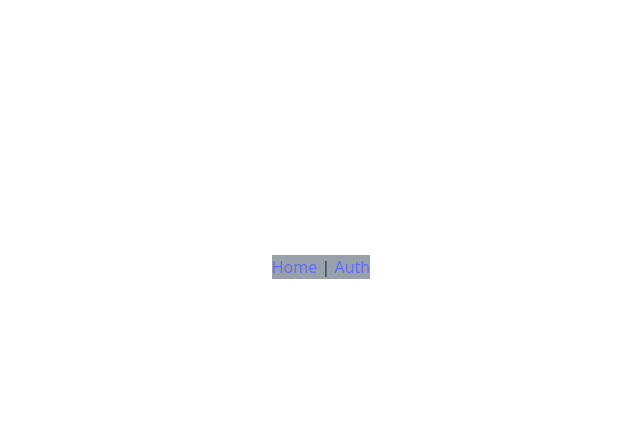
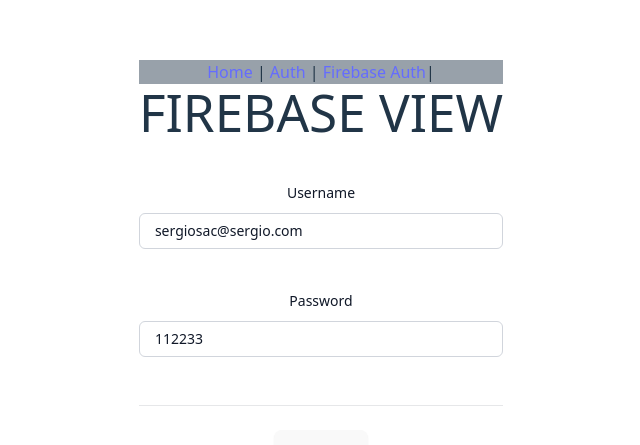
Before and after one commit to srg1995/authproject, a Vue app: page /firebase in a window 1280 px wide. Before the commit this address had no page. Shown: the part 133-578 px from the top of the page, without its empty margins (319-959 px from the left). Built offline with nearby package versions, Linux system fonts and the light colour scheme.

Commit message:
firebase auth config

```diff
--- a/package.json
+++ b/package.json
@@ -10,6 +10,7 @@
   },
   "dependencies": {
     "@tailwindcss/vite": "^4.0.14",
+    "firebase": "^11.5.0",
     "tailwindcss": "^4.0.14",
     "vue": "^3.5.13",
     "vue-router": "^4.5.0"
--- a/src/App.vue
+++ b/src/App.vue
@@ -1,7 +1,8 @@
 <template>
   <nav>
     <router-link :to="{ name: 'home' }">Home</router-link> |
-    <router-link :to="{ name: 'auth' }">Auth</router-link>
+    <router-link :to="{ name: 'auth' }">Auth</router-link> |
+    <router-link :to="{ name: 'firebase' }">Firebase Auth</router-link>|
   </nav>
   <router-view />
 </template>
--- a/src/main.ts
+++ b/src/main.ts
@@ -2,5 +2,16 @@
 import "./styles/main.css";
 import App from "./App.vue";
 import router from "./router";
+import { initializeApp } from "firebase/app";
 
+const firebaseConfig = {
+  apiKey: "AIzaSyBz9WA3FpX6nQq8N4G_n6DSpiJa3H55anE",
+  authDomain: "authproject-2bdef.firebaseapp.com",
+  projectId: "authproject-2bdef",
+  storageBucket: "authproject-2bdef.firebasestorage.app",
+  messagingSenderId: "811471033432",
+  appId: "1:811471033432:web:4a543e4178da16953ca62d",
+};
+
+initializeApp(firebaseConfig);
 createApp(App).use(router).mount("#app");
--- a/src/router/index.ts
+++ b/src/router/index.ts
@@ -1,4 +1,5 @@
 import AuthView from "../views/AuthView.vue";
+import FirebaseView from "../views/FirebaseView.vue";
 import HomeView from "../views/HomeView.vue";
 
 import {
@@ -10,6 +11,7 @@
 const routes: Array<RouteRecordRaw> = [
   { path: "/", name: "home", component: HomeView },
   { path: "/auth", name: "auth", component: AuthView },
+  { path: "/firebase", name: "firebase", component: FirebaseView },
 ];
 
 const router = createRouter({ history: createWebHistory(), routes });
--- a/src/styles/main.css
+++ b/src/styles/main.css
@@ -3,8 +3,6 @@
   font-family: system-ui, Avenir, Helvetica, Arial, sans-serif;
   line-height: 1.5;
   font-weight: 400;
-
-  color: rgba(255, 255, 255, 0.87);
 
   font-synthesis: none;
   text-rendering: optimizeLegibility;
--- /dev/null
+++ b/src/views/FirebaseView.vue
@@ -0,0 +1,85 @@
+<template>
+  <h1>FIREBASE VIEW</h1>
+  <form>
+    <div class="space-y-12">
+      <div class="border-b border-gray-900/10 pb-12">
+        <div class="mt-10 grid grid-cols-1 gap-x-6 gap-y-8 sm:grid-cols-6">
+          <div class="sm:col-span-12">
+            <label
+              for="username"
+              class="block text-sm/6 font-medium text-gray-900"
+              >Username</label
+            >
+            <div class="mt-2">
+              <div
+                class="flex items-center rounded-md bg-white pl-3 outline-1 -outline-offset-1 outline-gray-300 focus-within:outline-2 focus-within:-outline-offset-2 focus-within:outline-indigo-600"
+              >
+                <input
+                  type="text"
+                  name="username"
+                  id="username"
+                  class="block min-w-0 grow py-1.5 pr-3 pl-1 text-base text-gray-900 placeholder:text-gray-400 focus:outline-none sm:text-sm/6"
+                  placeholder="Usuario"
+                  v-model="email"
+                />
+              </div>
+            </div>
+          </div>
+        </div>
+        <div class="mt-10 grid grid-cols-1 gap-x-6 gap-y-8 sm:grid-cols-6">
+          <div class="sm:col-span-12">
+            <label
+              for="username"
+              class="block text-sm/6 font-medium text-gray-900"
+              >Password</label
+            >
+            <div class="mt-2">
+              <div
+                class="flex items-center rounded-md bg-white pl-3 outline-1 -outline-offset-1 outline-gray-300 focus-within:outline-2 focus-within:-outline-offset-2 focus-within:outline-indigo-600"
+              >
+                <input
+                  type="text"
+                  name="username"
+                  id="username"
+                  class="block min-w-0 grow py-1.5 pr-3 pl-1 text-base text-gray-900 placeholder:text-gray-400 focus:outline-none sm:text-sm/6"
+                  placeholder="********"
+                  v-model="password"
+                />
+              </div>
+            </div>
+          </div>
+        </div>
+      </div>
+    </div>
+
+    <div class="mt-6 flex items-center justify-center">
+      <button
+        class="rounded-md bg-indigo-600 px-3 py-2 text-sm font-semibold text-white shadow-xs hover:bg-indigo-500 focus-visible:outline-2 focus-visible:outline-offset-2 focus-visible:outline-indigo-600"
+        @click.prevent="authUser"
+      >
+        Accede
+      </button>
+    </div>
+  </form>
+</template>
+
+<script lang="ts" setup>
+import { ref, type Ref } from "vue";
+import { getAuth, signInWithEmailAndPassword } from "firebase/auth";
+
+let email: Ref<string> = ref("sergiosac@sergio.com");
+let password: Ref<string> = ref("112233");
+
+const authUser = async () => {
+  const auth = getAuth();
+  signInWithEmailAndPassword(auth, email.value, password.value)
+    .then((userCredential) => {
+      alert("Login exitoso" + " - " + userCredential.user.email);
+    })
+    .catch((error) => {
+      alert("Login erroneo" + " - " + error.code + " - " + error.message);
+    });
+};
+</script>
+
+<style scoped></style>
```
Also changed, not shown: 1 other file (tests, documents, lock files or other folders).
